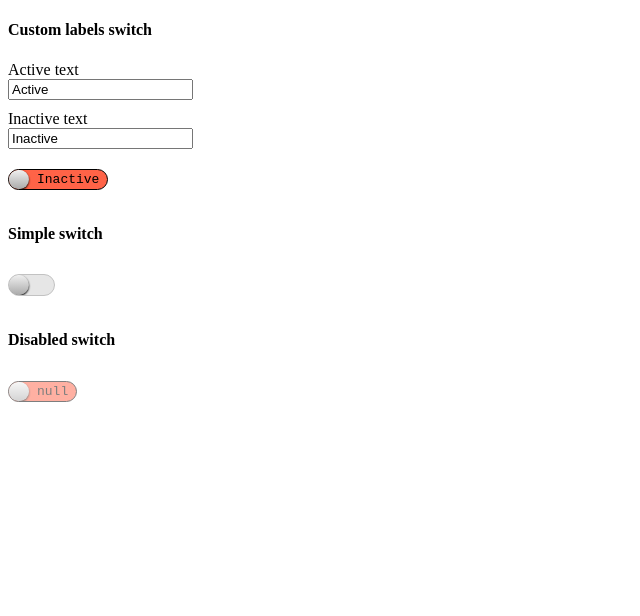
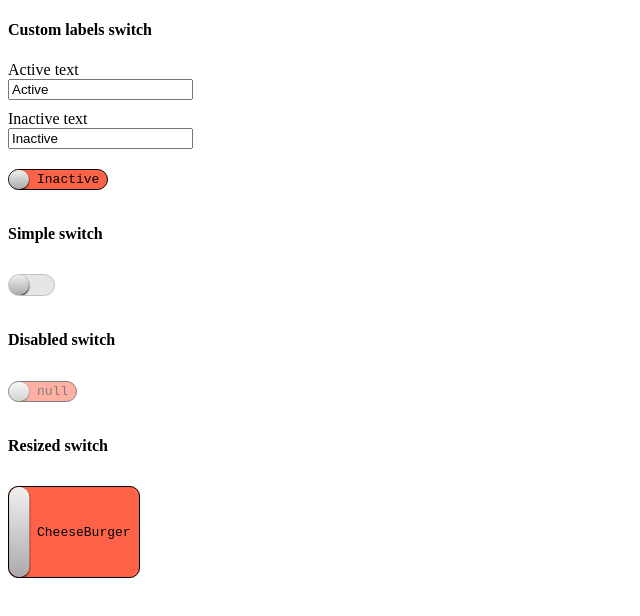
Before and after one commit to x-tag/switch, a website: page demo/index.html in a window 1280 px wide. Shown: the whole page, without its empty margins (0-640 px from the left). Drawn offline with Linux system fonts and the light colour scheme.

Commit message:
added height example

```diff
--- a/demo/index.html
+++ b/demo/index.html
@@ -66,6 +66,14 @@
         padding: 0px 6px;
       }
 
+      #resize-demo {
+        border-radius: 10px;
+        height: 90px;
+      }
+
+      #resize-demo .x-switch-background {
+
+      }
     </style>
   </head>
 
@@ -84,6 +92,9 @@
 
     <h4>Disabled switch</h4>
     <x-switch disabled></x-switch>
+
+    <h4>Resized switch</h4>
+    <x-switch id="resize-demo" onText="Pizza" offText="CheeseBurger"></x-switch>
 
   </body>
 
```
